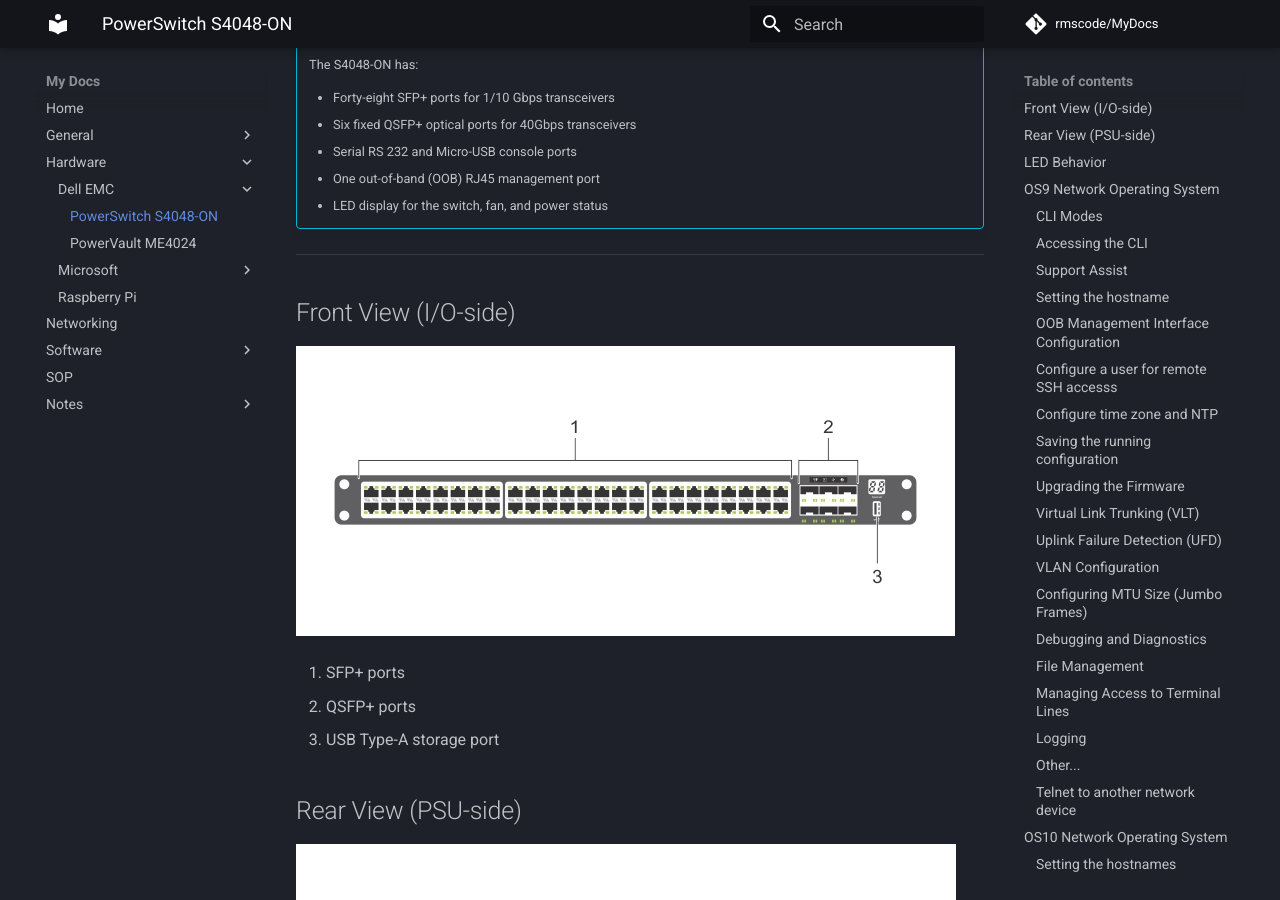
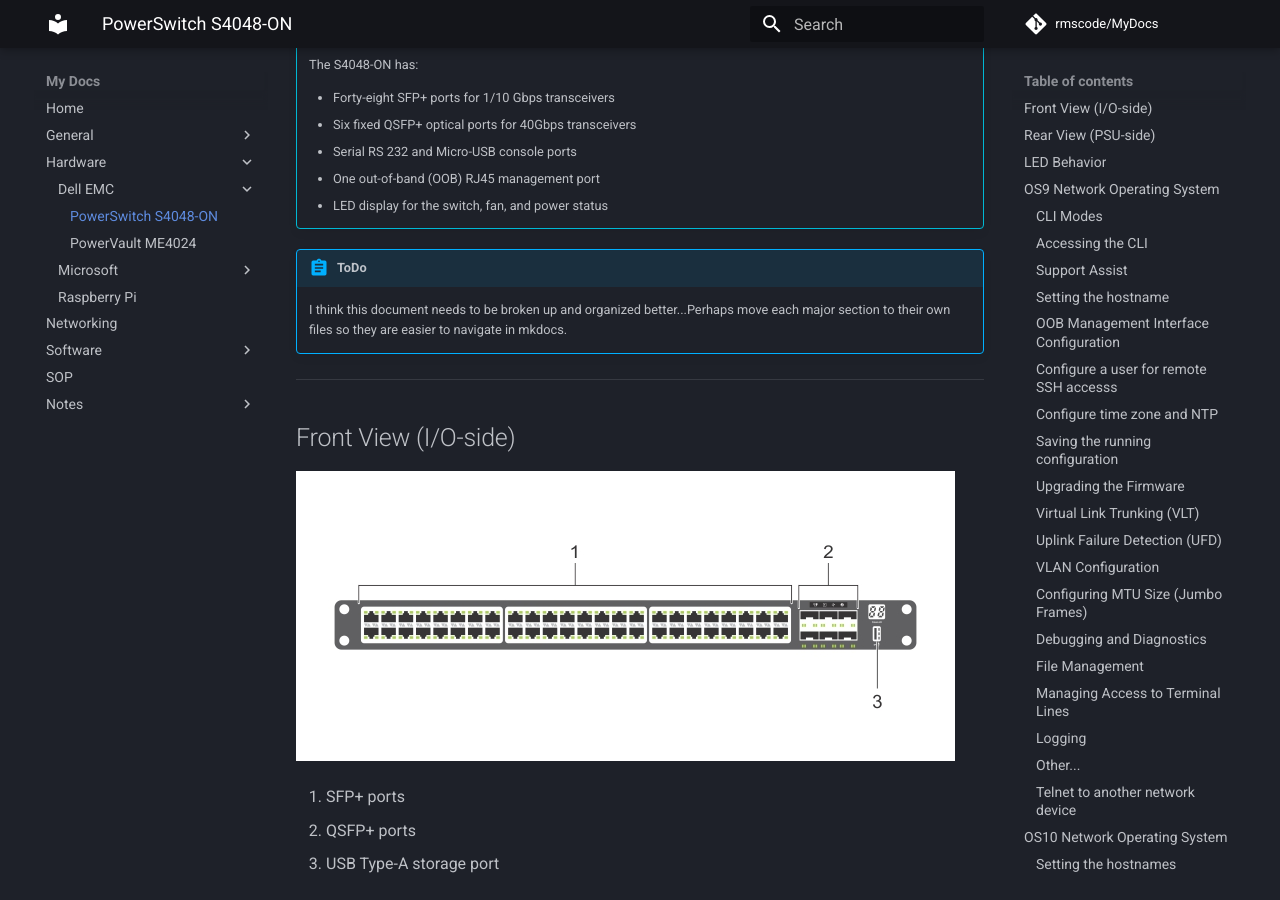
Before and after one commit to rmscode/binary-garden, an MkDocs documentation site: the page built from docs/hardware/dell-emc/s4048-on.md, in a window 1280 px wide and 900 px high, scrolled down 314 px. Built offline with MkDocs 1.6.1 and Material for MkDocs 9.7.7, drawn with Linux system fonts in a browser that asks for light colours; comment, search, counter and statistics services are not loaded; some of the changed text lies outside the part shown.

Commit message:
Update s4048-on.md

```diff
--- a/docs/hardware/dell-emc/s4048-on.md
+++ b/docs/hardware/dell-emc/s4048-on.md
@@ -13,6 +13,10 @@
     - Serial RS 232 and Micro-USB console ports
     - One out-of-band (OOB) RJ45 management port
     - LED display for the switch, fan, and power status
+
+!!! abstract "ToDo"
+
+    I think this document needs to be broken up and organized better...Perhaps move each major section to their own files so they are easier to navigate in mkdocs.
 
 ---
 
@@ -176,6 +180,12 @@
 ### Support Assist
 
 When you access the CLI on a fresh system, you will be prompted to activate Support Assist. Enter CONFIGURE mode to make changes to the support assist package. Taking the prompt at face value and entering `support-assist activate` in ENABLE mode will fail on the word `activate`.
+
+!!! abstract "ToDo"
+
+    Grab the initial support-assist CLI output for an example to show here...
+
+[*Reference*](https://www.dell.com/support/kbdoc/en-us/000122405/how-to-enable-supportassist-on-dell-networking-and-legacy-force10-s-series-switches)
 
 ### Setting the hostname
 
```
